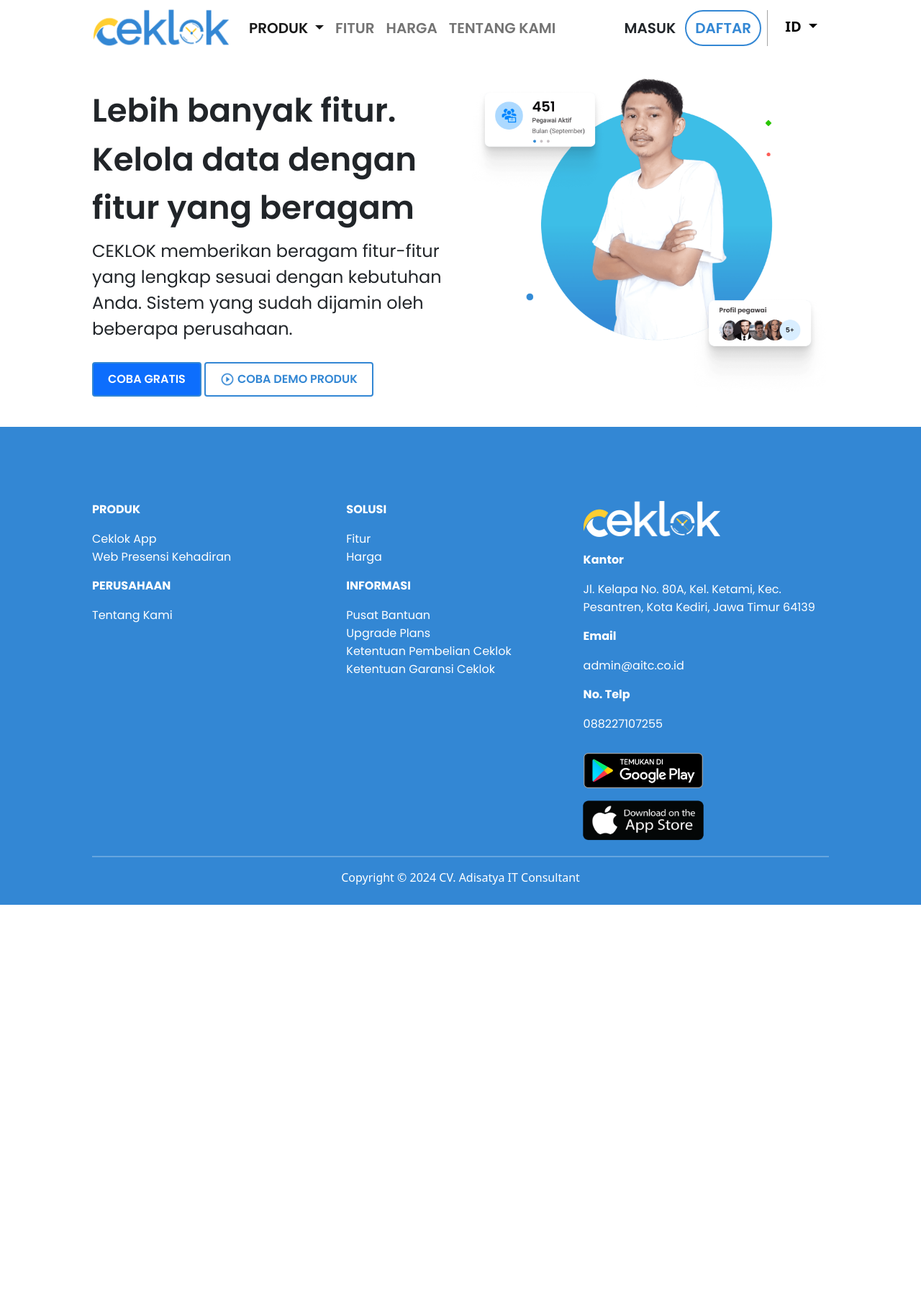
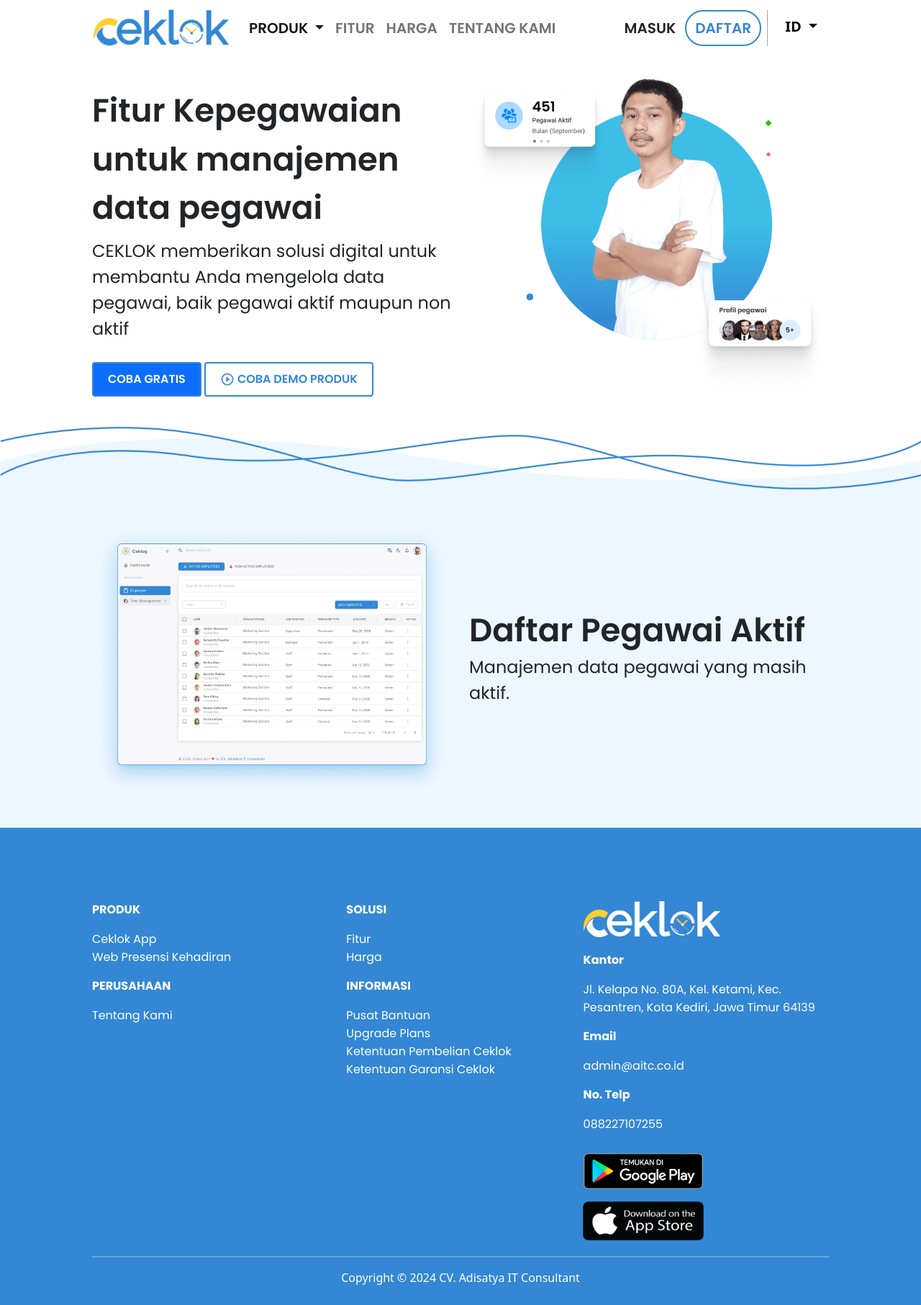
Before and after one commit to adisatyaitconsultant/aitc.github.io, a Jekyll site: the page built from kepegawaian.html, in a window 1280 px wide. Shown: the whole page at 72% size. Built offline with Jekyll 4.4.1, drawn with Linux system fonts in a browser that asks for light colours; before the commit the page ends 1257 px from its top, so only the background shows below that.

Commit message:
feat:content-2

```diff
--- a/assets/css/main.css
+++ b/assets/css/main.css
@@ -1755,3 +1755,101 @@
     font-weight: 400;
     line-height: 1.5;
 }
+
+@media (max-width: 414px) {
+
+    .kepegawaian-content-1 .row {
+        padding-top: 15px;
+        padding-bottom: 15px;
+    }
+
+    .kepegawaian-content-1 .row .col-md-6 {
+        display: flex;
+        flex-direction: column;
+        justify-content: center;
+        align-items: center;
+        padding-top: 10px;
+        padding-bottom: 10px;
+    }
+
+    .kepegawaian-content-1 .row .col-md-6 h1 {
+        font-size: 32px;
+        font-weight: 600;
+        line-height: 1.5;
+        text-align: start;
+    }
+
+    .kepegawaian-content-1 .row .col-md-6 h3 {
+        font-size: 18px;
+        font-weight: 400;
+        line-height: 1.5;
+        text-align: start;
+    }
+}
+
+/* Content Kepegawaian 2 */
+.kepegawaian-content-2 {
+    padding: 0 10%;
+    font-family: 'Poppins', sans-serif;
+    background-size: cover;
+    width: 100%;
+    height: auto;
+}
+
+.kepegawaian-content-2 .row {
+    padding-top: 10%;
+    padding-bottom: 15px;
+}
+
+.kepegawaian-content-2 .row .col-md-6 {
+    display: flex;
+    flex-direction: column;
+    justify-content: center;
+    padding-top: 30px;
+    padding-bottom: 30px;
+}
+
+.kepegawaian-content-2 .row .col-md-6 h1 {
+    font-size: 45px;
+    text-align: start;
+    font-weight: 600;
+    margin: 0;
+}
+
+.kepegawaian-content-2 .row .col-md-6 h3 {
+    font-size: 24px;
+    text-align: start;
+    font-weight: 400;
+    line-height: 1.5;
+}
+
+@media (max-width: 414px) {
+
+    .kepegawaian-content-2 .row .col-md-6 {
+        display: flex;
+        flex-direction: column;
+        justify-content: center ;
+        padding-top: 10px;
+        padding-bottom: 10px;
+    }
+
+    .kepegawaian-content-2 .row {
+        padding-top: 40px;
+    }
+
+    .kepegawaian-content-2 .row .col-md-6 h1 {
+        font-size: 32px;
+        font-weight: 600;
+        line-height: 1.5;
+        text-align: start;
+        padding-bottom: 10px;
+    }
+
+    .kepegawaian-content-2  .row .col-md-6 h3 {
+        font-size: 18px;
+        font-weight: 400;
+        line-height: 1.5;
+        text-align: start;
+        padding-bottom: 30px;
+    }
+}
--- a/kepegawaian.html
+++ b/kepegawaian.html
@@ -52,8 +52,8 @@
         <div class="kepegawaian-content-1">
             <div class="row">
               <div class="col-md-6">
-                <h1>Lebih banyak fitur. <br> Kelola data dengan fitur yang beragam</h1>
-                <h3>CEKLOK memberikan beragam fitur-fitur yang lengkap sesuai dengan kebutuhan Anda. Sistem yang sudah dijamin oleh beberapa perusahaan.</h3>
+                <h1>Fitur Kepegawaian untuk manajemen data pegawai</h1>
+                <h3>CEKLOK memberikan solusi digital untuk membantu Anda mengelola data pegawai, baik pegawai aktif maupun non aktif</h3>
                 <div class="content-btn-1">
                   <button type="button" class="btn btn-primary">COBA GRATIS</button>
                   <button type="button" class="btn" style="background-color: transparent; border: 2px solid #3387d4; color: #3387d4; padding: 10px 20px;">
@@ -66,5 +66,16 @@
               </div>
             </div>
         </div>
+        <div class="kepegawaian-content-2" style="background-image: url(assets/images/bg-2.png);">
+            <div class="row">
+              <div class="col-md-6">
+                <img src="assets/images/img-pegawai-2.png" alt="">
+              </div>
+              <div class="col-md-6">
+                <h1>Daftar Pegawai Aktif</h1>
+                <h3>Manajemen data pegawai yang masih aktif.</h3>
+              </div>
+            </div>
+        </div>
     </main>
 </body>
```
Also changed, not shown: assets/images/img-pegawai-2.png (added).
